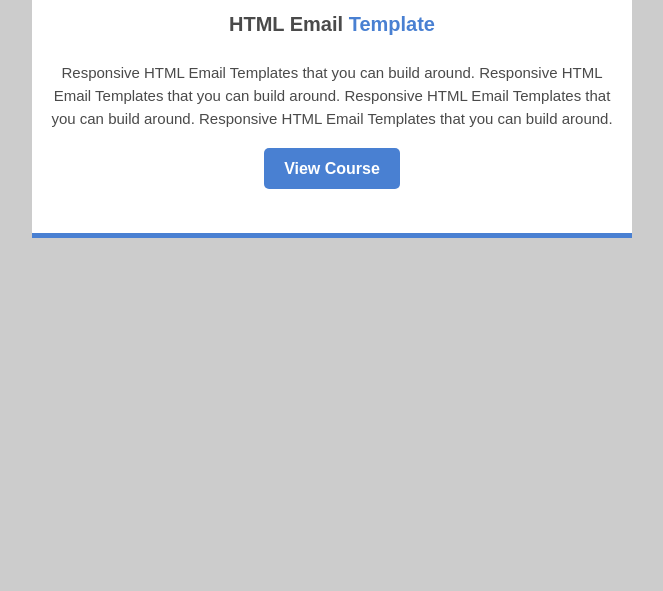
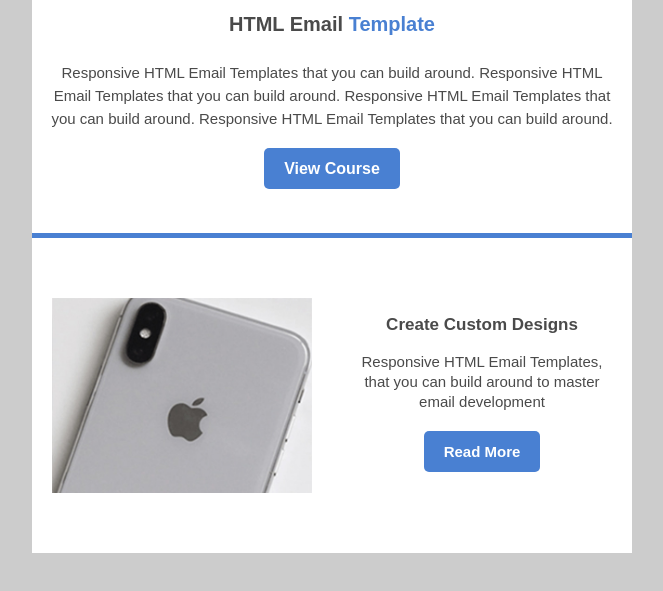
Before and after one commit to kkarshe/email-tables-template, a plain HTML site: page index.html in a window 1280 px wide. Shown: the part 601-1192 px from the top of the page, without its empty margins (308-971 px from the left). Before the commit the page ends 879 px from the top, so only its background shows below. Drawn offline with Linux system fonts and the light colour scheme.

Commit message:
tw-column section created

```diff
--- a/index.html
+++ b/index.html
@@ -41,6 +41,25 @@
 		padding: 12px 20px;
 		border-radius: 5px;
 		font-weight: bold;
+	}
+	.two-columns {
+		text-align: center;
+		font-size: 0;
+		padding: 40px 0;
+	}
+	.two-columns .column {
+		width: 100%;
+		max-width: 300px;
+		display: inline-block;
+		vertical-align: top;
+	}
+	.two-columns .padding {
+		padding: 20px;
+	}
+	.two-columns .content {
+		text-align: center;
+		font-size: 15px;
+		line-height: 20px;
 	}
 
 	@media screen and (max-width: 600px) {
@@ -140,7 +159,48 @@
 </tr>
 
 <!-- TWO COLUMN SECTION -->
+<tr>
+	<td>
+		<table width="100%">
+			<tr>
+				<td class="two-columns">
+					<table class="column">
+						<tr>
+							<td class="padding">
+								<table class="content">
+									<tr>
+										<td>
+											<a href="#"><img src="img/560x420.jpg" alt="" width="260"
+												style="max-width: 260px;"></a>
+										</td>
+									</tr>
+								</table>
+							</td>
+						</tr>
+					</table>
 
+					<table class="column">
+						<tr>
+							<td class="padding">
+								<table class="content">
+									<tr>
+										<td>
+											<p style="font-size: 17px;font-weight: bold;">Create Custom Designs</p>
+											<p style="padding-bottom: 15px;">Responsive HTML Email Templates,
+											   that you can build around to master email development</p>
+											<a href="#" class="button">Read More</a>
+										</td>
+									</tr>
+								</table>
+							</td>
+						</tr>
+					</table>
+
+				</td>
+			</tr>
+		</table>
+	</td>
+</tr>
 
 <!-- BLUE BACKGROUND QUOTE -->
 
```
